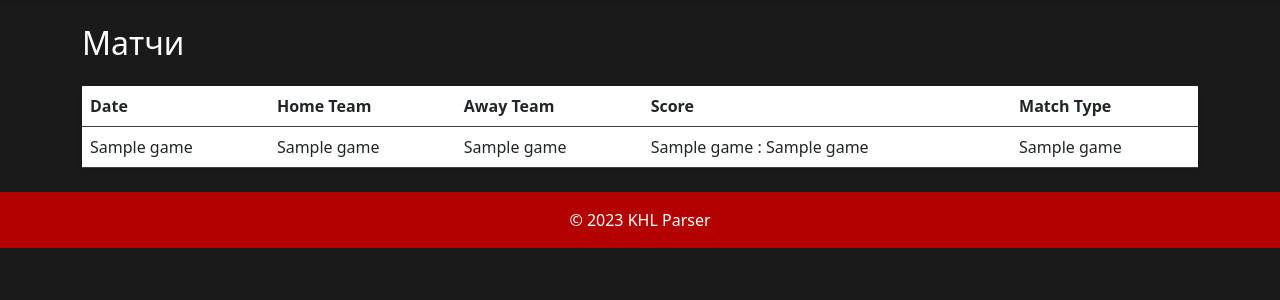
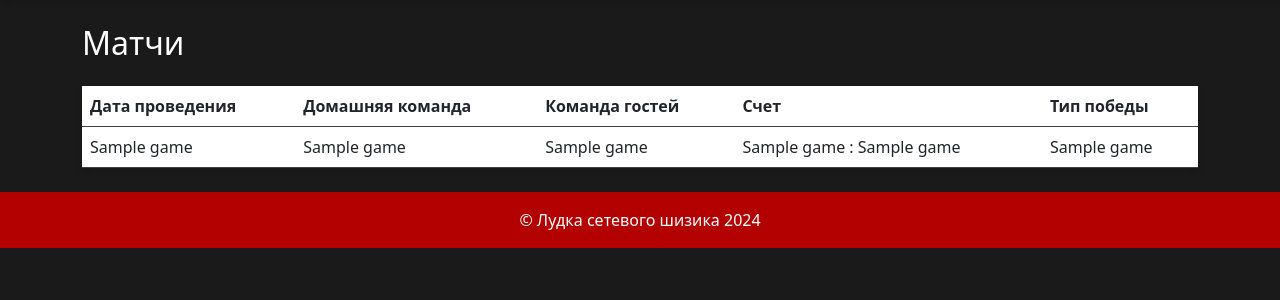
Before and after one commit to SuzumiyaCC/KHL-pareser, a Flask app: page / in a window 1280 px wide. Shown: the part 56-356 px from the top of the page. Run offline with Flask 3, Linux system fonts and the light colour scheme; tables that the repository leaves empty hold one stand-in row (values such as "Sample post"); a database or web service that is not in the repository returns one stand-in record (values such as "Sample title"); some libraries are stand-ins or nearby versions.

Commit message:
Руссификация

```diff
--- a/templates/base.html
+++ b/templates/base.html
@@ -89,7 +89,7 @@
         {% block content %}{% endblock %}
     </main>
     <footer class="text-center mt-4 p-3" style="background-color: #b30000;">
-        <p class="mb-0">&copy; 2023 KHL Parser</p>
+        <p class="mb-0">&copy; Лудка сетевого шизика 2024</p>
     </footer>
     <!-- Подключаем Bootstrap JS и зависимости -->
     <script src="https://cdn.jsdelivr.net/npm/@popperjs/core@2.11.6/dist/umd/popper.min.js"></script>
--- a/templates/index.html
+++ b/templates/index.html
@@ -7,11 +7,11 @@
     <table class="table table-hover">
         <thead>
             <tr>
-                <th>Date</th>
-                <th>Home Team</th>
-                <th>Away Team</th>
-                <th>Score</th>
-                <th>Match Type</th>
+                <th>Дата проведения</th>
+                <th>Домашняя команда</th>
+                <th>Команда гостей</th>
+                <th>Счет</th>
+                <th>Тип победы</th>
             </tr>
         </thead>
         <tbody>
```
Also changed, not shown: 1 other file.
